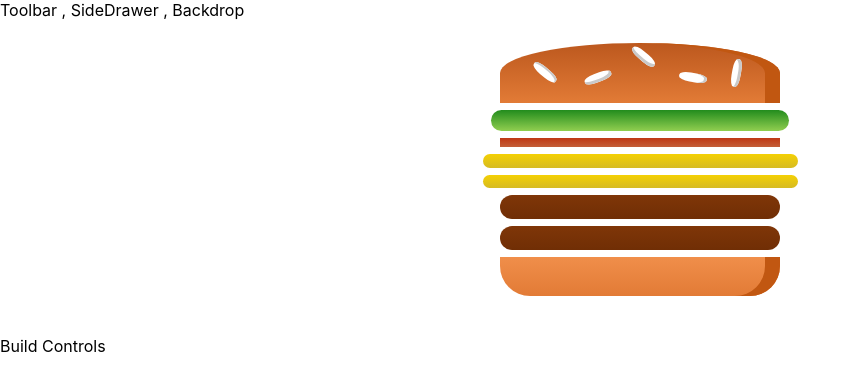
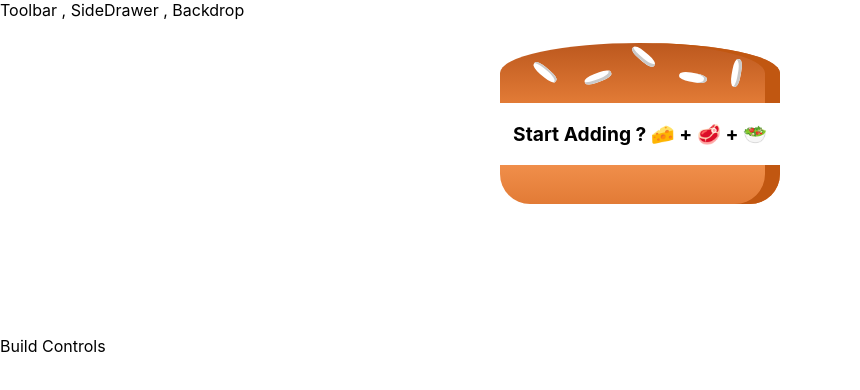
Before and after one commit to YoussefPasha/BURGER_ORDERING, a React (Create React App) app: page / in a window 1280 px wide. Shown: the top 390 px of the page, without its empty margins (0-860 px from the left). Built offline with nearby package versions, Linux system fonts and the light colour scheme.

Commit message:
Navigation for Burger Building and How Can u add 🥗🥩🍔

```diff
--- a/src/components/Burger/Burger.js
+++ b/src/components/Burger/Burger.js
@@ -2,11 +2,18 @@ import React from "react";
 import "./Burger.css";
 import BurgerIngredient from "./BurgerIngredient/BurgerIngredient";
 const Burger = (props) => {
-  const transformedIngredients = Object.keys(props.ingrediants).map((igKey) => {
-    return [...Array(props.ingrediants[igKey])].map((_, i) => {
-      return <BurgerIngredient key={igKey + 1} type={igKey} />;
-    });
-  });
+  let transformedIngredients = Object.keys(props.ingrediants)
+    .map((igKey) => {
+      return [...Array(props.ingrediants[igKey])].map((_, i) => {
+        return <BurgerIngredient key={igKey + 1} type={igKey} />;
+      });
+    })
+    .reduce((arr, el) => {
+      return arr.concat(el);
+    }, []);
+  if (transformedIngredients.length === 0) {
+    transformedIngredients = <p> Start Adding ? 🧀 + 🥩 + 🥗 </p>;
+  }
   return (
     <div className="Burger">
       <BurgerIngredient type="bread-up" />
--- a/src/containers/BurgerBuilder/BurgerBuilder.js
+++ b/src/containers/BurgerBuilder/BurgerBuilder.js
@@ -8,10 +8,10 @@ class BurgerBuilder extends Component {
   //constructor(props) {}
   state = {
     ingrediants: {
-      salad: 1,
-      bacon: 1,
-      chesse: 2,
-      meat: 2,
+      salad: 0,
+      bacon: 0,
+      chesse: 0,
+      meat: 0,
     },
   };
   render() {
```
